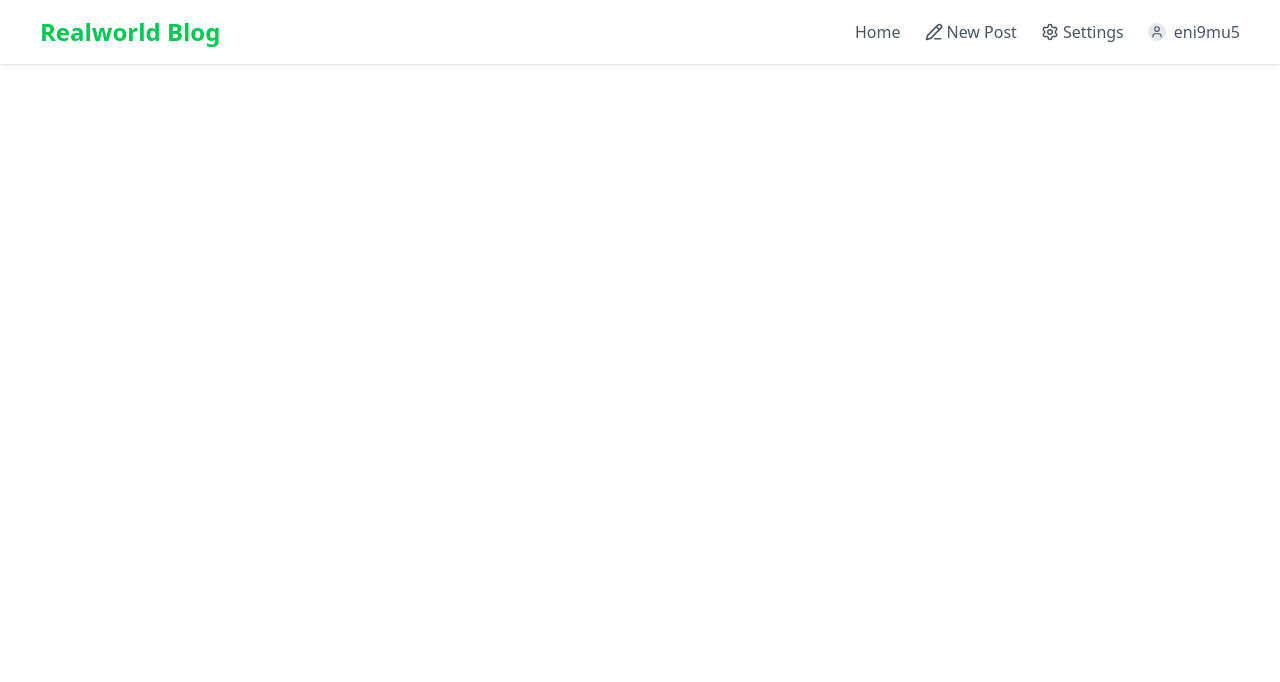
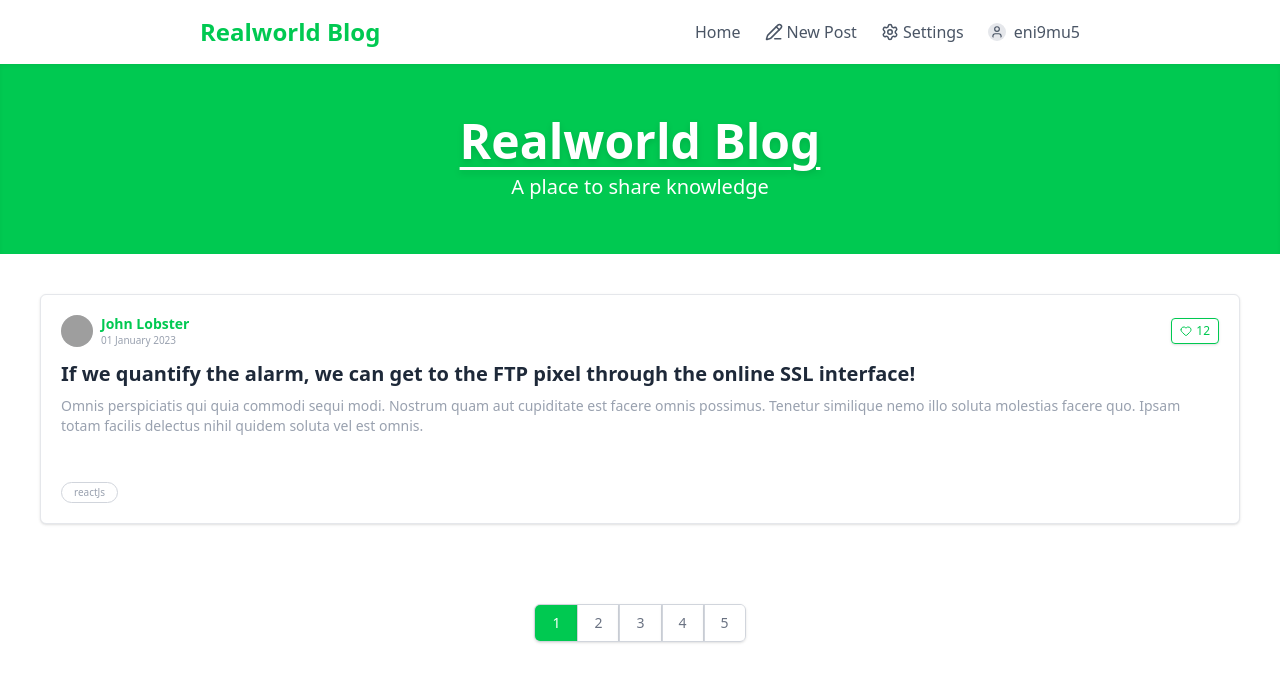
Before and after one commit to Bpkarki19/blog, a React app: page / in a window 1280 px wide. Shown: the top 682 px of the page. Built offline with nearby package versions, Linux system fonts and the light colour scheme; grey boxes are pictures that could not be loaded; the HTML template or start-up script is replaced by a standard one.

Commit message:
add main layout components: Banner, Post, Pagination; update Navbar styles; implement Button and Tag components; create Author component; remove unused Tag component

```diff
--- a/src/App.jsx
+++ b/src/App.jsx
@@ -1,7 +1,11 @@
 import { useState } from 'react'
 import './App.css'
 import Navbar from './components/Navbar'
+import Banner from './components/Banner'
+import Post from './components/Post'
+import Pagination from './components/Pagination'
 import { BrowserRouter as Router } from 'react-router-dom'
+
 
 
 function App() {
@@ -11,7 +15,16 @@ function App() {
     <>
     <Router>
       <Navbar/>
+      <Banner/>
+      <main className="max-w-7xl mx-auto px-10 py-10">
+        <Post/>
+
+      </main>
+      <Pagination/>
+
+
     </Router>
+
 
 
     </>
--- a/src/components/Banner.jsx
+++ b/src/components/Banner.jsx
@@ -0,0 +1,8 @@
+export default function Banner(){
+    return(
+        <div className="w-full h-47.5 bg-green-500 flex flex-col items-center justify-center shadow-inner">
+        <span className="text-white text-5xl font-bold drop-shadow-md mb-2 underline underline-offset-8 decoration-3">Realworld Blog</span>
+        <span  className="text-white text-xl font-light">A place to share knowledge</span>
+        </div>
+    )
+}
--- a/src/components/Navbar.jsx
+++ b/src/components/Navbar.jsx
@@ -3,7 +3,7 @@ import { PencilLine, Settings, User } from 'lucide-react';
 
 export default function Navbar() {
   return (
-    <header className="bg-white shadow-sm py-4 px-10">
+    <header className="bg-white shadow-sm py-4 px-50">
 
       <nav className="max-w-7xl mx-auto flex justify-between items-center">
 
--- a/src/components/Pagination.jsx
+++ b/src/components/Pagination.jsx
@@ -0,0 +1,20 @@
+import Button from "./UI/Button";
+export default function Pagination() {
+    const pages = [1, 2, 3, 4, 5];
+    const currentPage = 1;
+
+    return (
+        <div className="flex justify-center my-10">
+            <div className="flex border border-gray-300 rounded-md overflow-hidden shadow-sm">
+                {pages.map((page) => (
+                    <Button
+                        key={page}
+                        variant={page === currentPage ? 'primary' : 'secondary'}
+                        className="rounded-none border-y-0 border-r border-gray-300 last:border-r-0 px-4 py-2">
+                        {page}
+                    </Button>
+                ))}
+            </div>
+        </div>
+    );
+}
--- a/src/components/Post.jsx
+++ b/src/components/Post.jsx
@@ -0,0 +1,46 @@
+import { Heart, User } from 'lucide-react';
+import Button from './UI/Button';
+import Tag from './UI/Tag';
+import Author from './UI/Author';
+
+export default function Post() {
+  return (
+
+    <div className="w-full h-[230px] bg-white border border-gray-200 rounded-md p-5 flex flex-col justify-between shadow-sm">
+
+      {/* HEADER: Author & Like Button */}
+      <div className="flex justify-between items-center">
+        <Author
+          name="John Lobster"
+          date="01 January 2023"
+          image="https://api.dicebear.com/7.x/avataaars/svg?seed=John"
+        />
+
+
+        {/* Like Button */}
+        <Button variant='outline' size='sm'>
+            <Heart size={12}/>
+            <span>12</span>
+        </Button>
+      </div>
+
+
+      <div className="mt-3">
+        {/* line-clamp-1: Ensures title stays on one line */}
+        <h2 className="text-xl font-bold text-gray-800 line-clamp-1 mb-2">
+          If we quantify the alarm, we can get to the FTP pixel through the online SSL interface!
+        </h2>
+
+        <p className="text-gray-400 text-sm font-light line-clamp-3">
+          Omnis perspiciatis qui quia commodi sequi modi. Nostrum quam aut cupiditate est facere omnis possimus.
+          Tenetur similique nemo illo soluta molestias facere quo. Ipsam totam facilis delectus nihil quidem soluta vel est omnis.
+        </p>
+      </div>
+
+
+      <div className="flex flex-wrap gap-2 mt-auto">
+        <Tag>reactJs</Tag>
+      </div>
+    </div>
+  );
+}
--- /dev/null
+++ b/src/components/UI/Author.jsx
@@ -0,0 +1,40 @@
+import { User } from 'lucide-react';
+
+export default function Author({
+  name,
+  date,
+  image,
+  variant = 'default'
+}) {
+
+
+  const avatarSize = variant === 'large' ? 'w-10 h-10' : 'w-8 h-8';
+  const nameSize = variant === 'large' ? 'text-base' : 'text-sm';
+
+  return (
+    <div className="flex items-center gap-2">
+      {/* Avatar Image or Placeholder Icon */}
+      {image ? (
+        <img
+          src={image}
+          alt={name}
+          className={`${avatarSize} rounded-full object-cover bg-gray-100`}
+        />
+      ) : (
+        <div className={`${avatarSize} bg-gray-100 rounded-full flex items-center justify-center`}>
+          <User size={variant === 'large' ? 24 : 18} className="text-green-500" />
+        </div>
+      )}
+
+      {/* Name and Date */}
+      <div className="flex flex-col">
+        <span className={`text-green-500 font-bold ${nameSize} leading-tight hover:underline cursor-pointer`}>
+          {name}
+        </span>
+        <span className="text-gray-400 text-[10px]">
+          {date}
+        </span>
+      </div>
+    </div>
+  );
+}
--- /dev/null
+++ b/src/components/UI/Button.jsx
@@ -0,0 +1,35 @@
+export default function Button({
+  children,
+  variant = 'primary',
+  size = 'md',
+  className = '',
+  ...props
+}) {
+
+  // 1. Base styles that every button has
+  const baseStyles = "inline-flex items-center justify-center font-medium transition-colors rounded shadow-sm focus:outline-none";
+
+  // 2. Variant styles (Colors)
+  const variants = {
+    primary: "bg-green-500 text-white hover:bg-green-600 border border-transparent",
+    outline: "border border-green-500 text-green-500 hover:bg-green-50",
+    secondary: "border border-gray-300 text-gray-500 hover:bg-gray-50 bg-white",
+    danger: "bg-red-500 text-white hover:bg-red-600",
+  };
+
+  // 3. Size styles (Padding & Font)
+  const sizes = {
+    sm: "px-2 py-1 text-xs gap-1",
+    md: "px-4 py-2 text-sm gap-2",
+    lg: "px-6 py-3 text-base gap-3",
+  };
+
+
+  const classes = `${baseStyles} ${variants[variant]} ${sizes[size]} ${className}`;
+
+  return (
+    <button className={classes} {...props}>
+      {children}
+    </button>
+  );
+}
--- /dev/null
+++ b/src/components/UI/Tag.jsx
@@ -0,0 +1,16 @@
+export default function Tag({ children,
+    clickable = false,
+    className = "" }) {
+  const baseStyles = "border border-gray-300 text-gray-400 px-3 py-0.5 rounded-full text-[10px] transition-colors";
+
+  // If clickable, we add hover effects and a pointer cursor
+  const interactionStyles = clickable
+    ? "hover:bg-gray-100 hover:text-gray-600 cursor-pointer"
+    : "cursor-default";
+
+  return (
+    <span className={`${baseStyles} ${interactionStyles} ${className}`}>
+      {children}
+    </span>
+  );
+}
```
Also changed, not shown: src/components/Tag.jsx (deleted).
